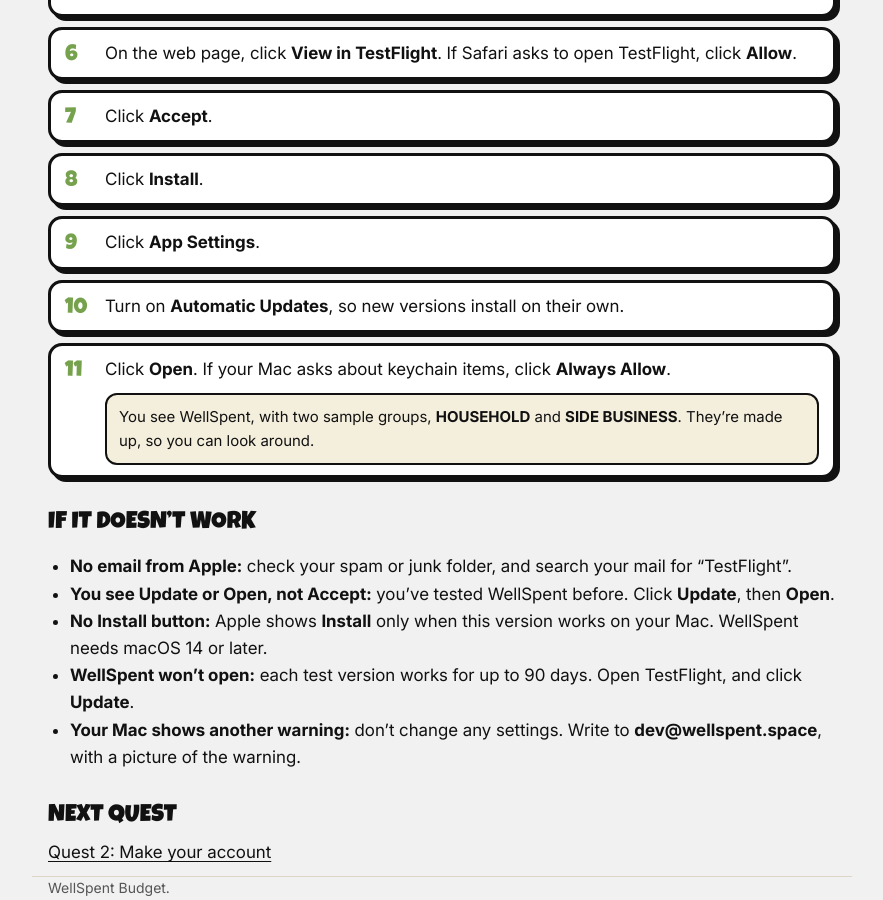
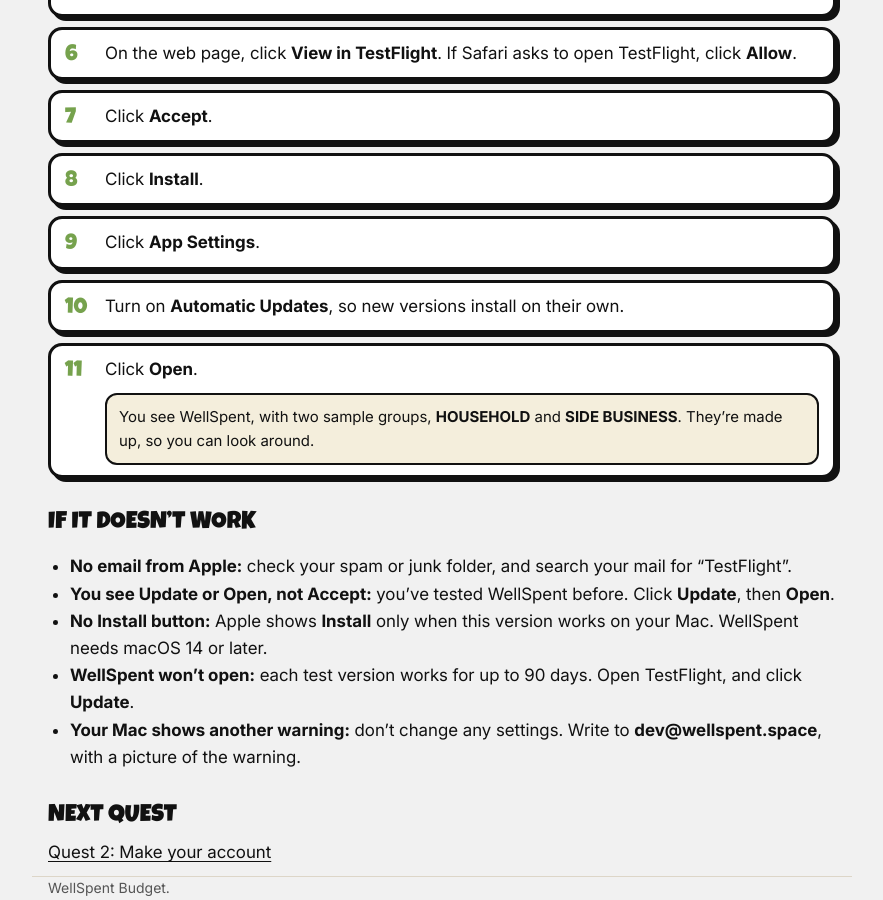
Before and after one commit to WellSpent-OC/WellSpent-Budget, a Jekyll site: the page built from docs/getting-started/get-wellspent-on-a-mac.md, in a window 1280 px wide and 900 px high, scrolled down 650 px. Shown: the whole window, without its empty margins (198-1081 px from the left). Built offline with Jekyll 4.4.1, drawn with Linux system fonts in a browser that asks for light colours.

Commit message:
User guide: no keychain step, since the Mac app doesn't ask
Co-Authored-By: Claude Opus 5.5 <noreply@anthropic.com>

```diff
--- a/docs/getting-started/get-wellspent-on-a-mac.md
+++ b/docs/getting-started/get-wellspent-on-a-mac.md
@@ -18,7 +18,7 @@ title: "Quest 1: Get WellSpent on your Mac"
 8. Click **Install**.
 9. Click **App Settings**.
 10. Turn on **Automatic Updates**, so new versions install on their own.
-11. Click **Open**. If your Mac asks about keychain items, click **Always Allow**.
+11. Click **Open**.
 
     > You see WellSpent, with two sample groups, **HOUSEHOLD** and **SIDE BUSINESS**. They're made up, so you can look around.
 
```
Also changed, not shown: docs/getting-started/make-your-account.md (+1 -1 lines).
